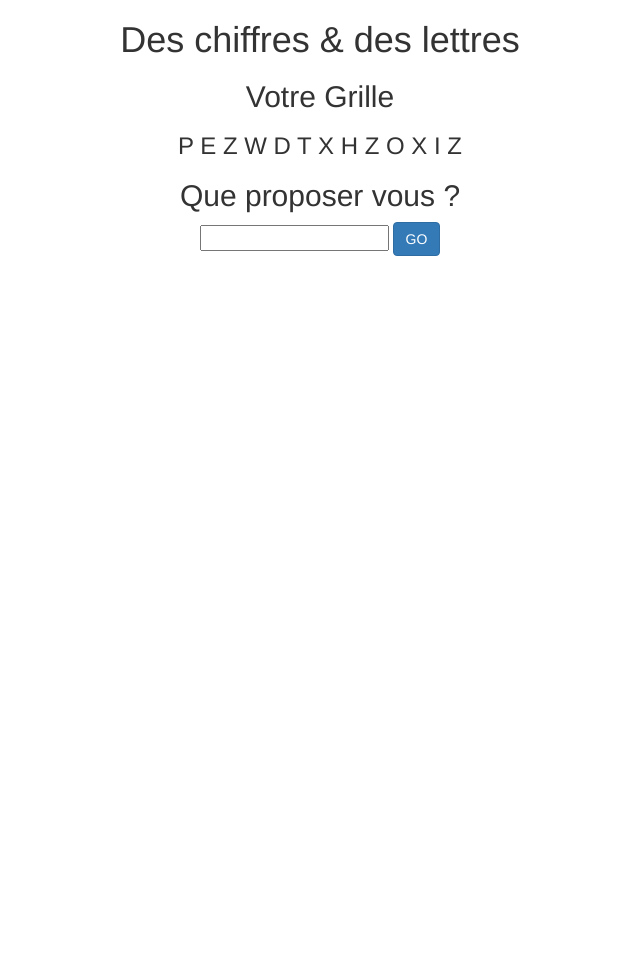
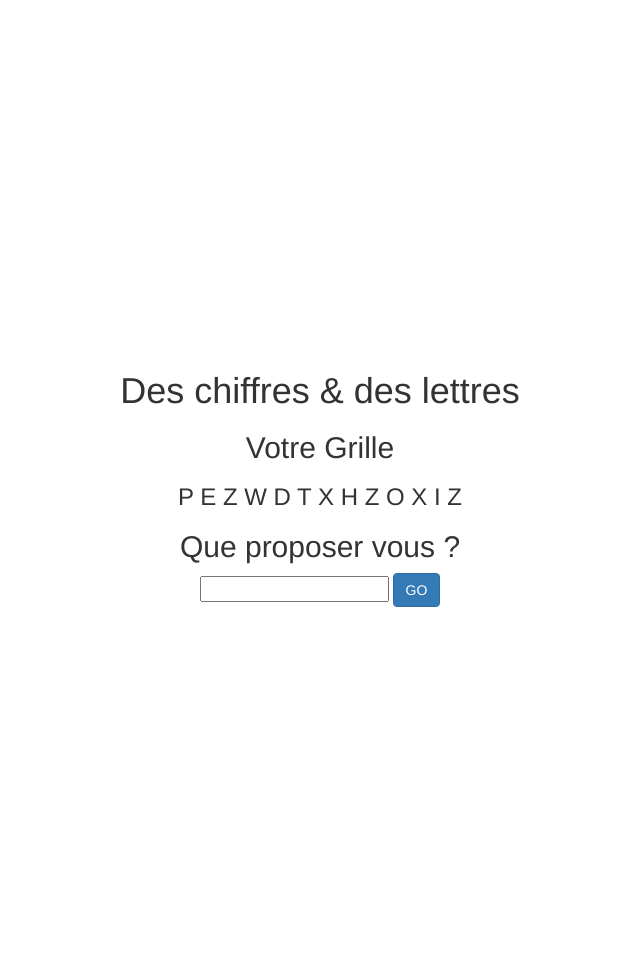
Before and after one commit to wak0o/rails-longest-word-game, a Rails app: page /game in a window 1280 px wide. Shown: the whole page, without its empty margins (320-960 px from the left). Before the commit the page ends 256 px from the top, so only its background shows below. Run offline with Rails 7, Linux system fonts and the light colour scheme; style sheets or scripts are compiled from the project's sources; some libraries are stand-ins or nearby versions.

Commit message:
centrage

```diff
--- a/app/assets/stylesheets/longestword.scss
+++ b/app/assets/stylesheets/longestword.scss
@@ -5,3 +5,8 @@
 body {
   background-color: green;
 }
+
+.myword {
+  padding: 30%;
+  background-image: "background.jpg"
+}
--- a/app/views/longestword/game.html.erb
+++ b/app/views/longestword/game.html.erb
@@ -1,6 +1,6 @@
 <div class="container">
   <div class="row">
-    <div class="col-xs-12 text-center">
+    <div class="col-xs-12 text-center myword">
       <h1>Des chiffres & des lettres</h1>
       <h2>Votre Grille</h2>
       <h3><%= @grid %></h3>
--- a/app/views/longestword/score.html.erb
+++ b/app/views/longestword/score.html.erb
@@ -1,6 +1,6 @@
 <div class="container">
   <div class="row">
-    <div class="col-xs-12 text-center">
+    <div class="col-xs-12 text-center myword">
       <h1>Votre Score !</h1>
       <h2>Resultat</h2>
       <h3>Votre mot: <%= @attempt %></h3>
```
